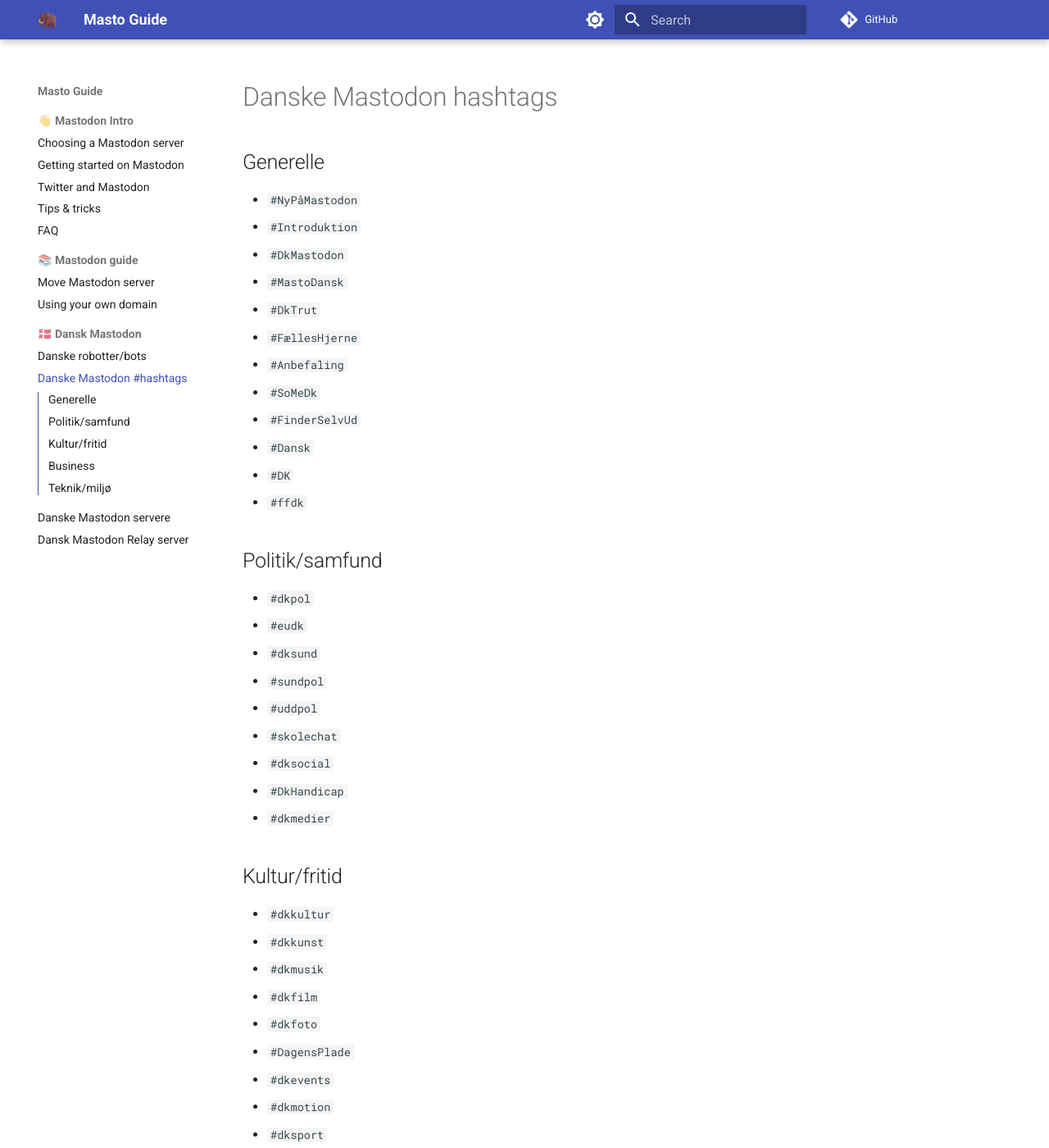
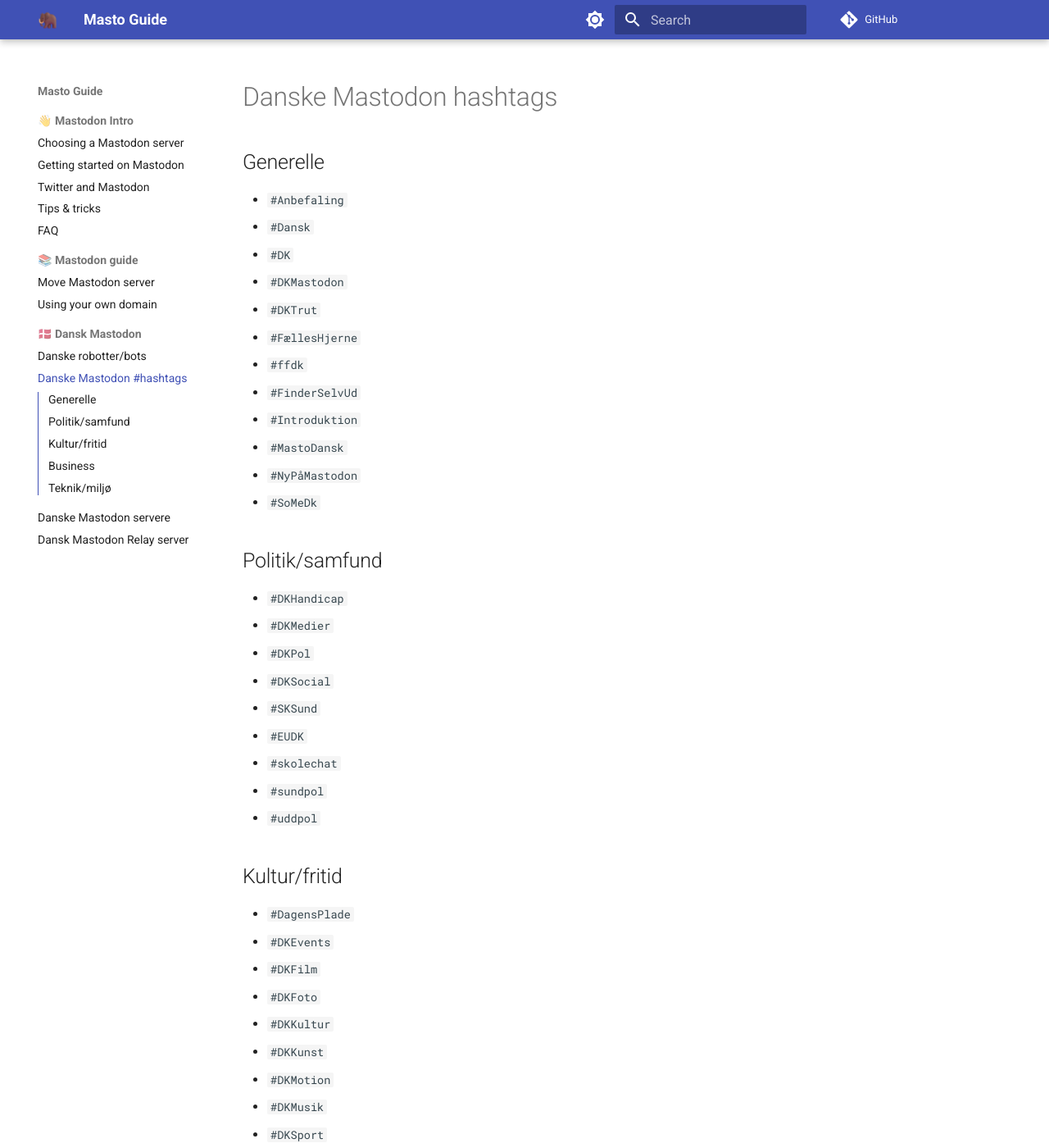
Before and after one commit to jippi/masto-guide, an MkDocs documentation site: the page built from docs/dk/hashtags.md, in a window 1280 px wide and 1400 px high. Shown: the whole window at 82% size. Built offline with MkDocs 1.6.1 and Material for MkDocs 9.7.7, drawn with Linux system fonts in a browser that asks for light colours; comment, search, counter and statistics services are not loaded; some of the changed text lies outside the part shown.

Commit message:
Update hashtags.md

```diff
--- a/docs/dk/hashtags.md
+++ b/docs/dk/hashtags.md
@@ -2,57 +2,59 @@
 
 ## Generelle
 
-* `#NyPåMastodon`
-* `#Introduktion`
-* `#DkMastodon`
-* `#MastoDansk`
-* `#DkTrut`
-* `#FællesHjerne`
 * `#Anbefaling`
-* `#SoMeDk`
-* `#FinderSelvUd`
 * `#Dansk`
 * `#DK`
+* `#DKMastodon`
+* `#DKTrut`
+* `#FællesHjerne`
 * `#ffdk`
+* `#FinderSelvUd`
+* `#Introduktion`
+* `#MastoDansk`
+* `#NyPåMastodon`
+* `#SoMeDk`
 
 ## Politik/samfund
 
-* `#dkpol`
-* `#eudk`
-* `#dksund`
+* `#DKHandicap`
+* `#DKMedier`
+* `#DKPol`
+* `#DKSocial`
+* `#SKSund`
+* `#EUDK`
+* `#skolechat`
 * `#sundpol`
 * `#uddpol`
-* `#skolechat`
-* `#dksocial`
-* `#DkHandicap`
-* `#dkmedier`
 
 ## Kultur/fritid
 
-* `#dkkultur`
-* `#dkkunst`
-* `#dkmusik`
-* `#dkfilm`
-* `#dkfoto`
 * `#DagensPlade`
-* `#dkevents`
-* `#dkmotion`
-* `#dksport`
+* `#DKEvents`
+* `#DKFilm`
+* `#DKFoto`
+* `#DKKultur`
+* `#DKKunst`
+* `#DKMotion`
+* `#DKMusik`
+* `#DKSport`
+* `#Fredagsbog`
 * `#mad`
+* `#MusikalskPlanke`
 * `#opskrifter`
 
 ## Business
 
-* `#dkbiz`
-* `#dkmarketing`
-* `#dkstartup`
-* `#dkinnovation`
-* `#dkjob`
+* `#DKBiz`
+* `#DKInnovation`
+* `#DKJob`
+* `#DKMarketing`
+* `#DKStartup`
 
 ## Teknik/miljø
 
-* `#dkgreen`
-* `#dkklima`
-* `#dkenergi`
-* `#dkscience`
-* `#dkIT`
+* `#DKEnergi`
+* `#DKGgreen`
+* `#DKIT`
+* `#DKKlima`
+* `#DKScience`
```
